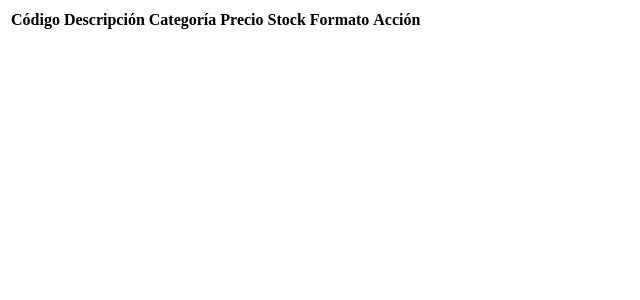
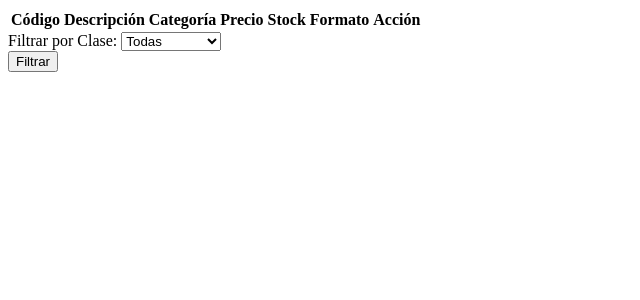
Before and after one commit to bixiPRO/MAGIANG, a PHP site: page /productos.php in a window 1280 px wide. Shown: the top 300 px of the page, without its empty margins (0-640 px from the left). Run offline with PHP 8.4, Linux system fonts and the light colour scheme; lists and menus that the app fills with data are empty.

Commit message:
he creado unn form para filtrar las categorias, he puesto unas cateorias de ejemplo, más adelante añadiremos la función de filtrar, he incluido un botón.

```diff
--- a/crud/productos.php
+++ b/crud/productos.php
@@ -13,6 +13,11 @@
 
 // Conexión a la base de datos
 require('connection.php');
+
+
+
+
+
 
 ?>
 
@@ -53,5 +58,25 @@ require('connection.php');
     </thead>
 </table>
 
+<!-- Formulario de filtrado por Categorias -->
+<form method="GET" action="productos.php">
+            <label for="filtrar_categoria">Filtrar por Clase:</label>
+            <select name="filtrar_categoria">
+                <option value="">Todas</option>
+                <option value="Ratones" <?= (isset($_GET['filtrar_categoria']) && $_GET['filtrar_categoria'] == 'Ratones') ? 'selected' : '' ?>>Ratones</option>
+                <option value="Teclados" <?= (isset($_GET['filtrar_categoria']) && $_GET['filtrar_categoria'] == 'Teclados') ? 'selected' : '' ?>>Teclados</option>
+                <option value="Ordenadores" <?= (isset($_GET['filtrar_categoria']) && $_GET['filtrar_categoria'] == 'Ordenadores') ? 'selected' : '' ?>>Ordenadores</option>
+                <option value="Micrófonos" <?= (isset($_GET['filtrar_categoria']) && $_GET['filtrar_categoria'] == 'Micrófonos') ? 'selected' : '' ?>>Micrófonos</option>
+                <option value="Portátiles" <?= (isset($_GET['filtrar_categoria']) && $_GET['filtrar_categoria'] == 'Portátiles') ? 'selected' : '' ?>>Portátiles</option>
+                <option value="Monitores" <?= (isset($_GET['filtrar_categoria']) && $_GET['filtrar_categoria'] == 'Monitores') ? 'selected' : '' ?>>Monitores</option>
+            </select><br/>
+            <input type="submit" value="Filtrar" />
+        </form>
+
+
+
+
+
+
 </body>
 </html>
--- a/mysql/insert.sql
+++ b/mysql/insert.sql
@@ -1,4 +1,4 @@
-INSERT INTO productos ('id','nombre','descripcion','stock','percio','tipo_ENUM') VALUES
+INSERT INTO productos ('id','nombre','descripcion','stock','precio','tipo_ENUM') VALUES
 (001, 'producto1', 'descripcion1', 5, 1.99,  FISICO),
 (002, 'producto2', 'descripcion2', 10, 4.99, FISICO),
 (003, 'producto4', 'descripcion3', 20, 6.99, DIGITAL),
```
